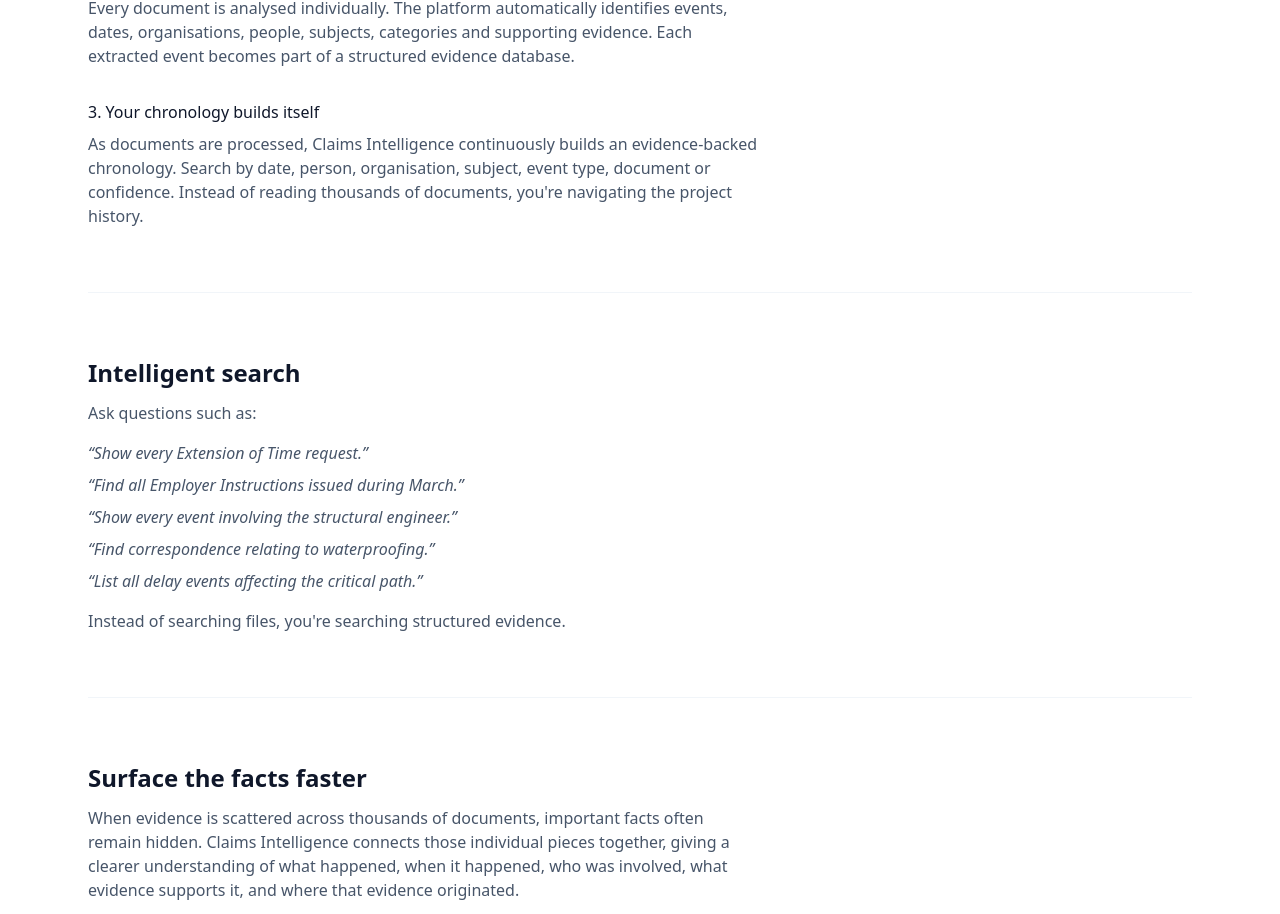
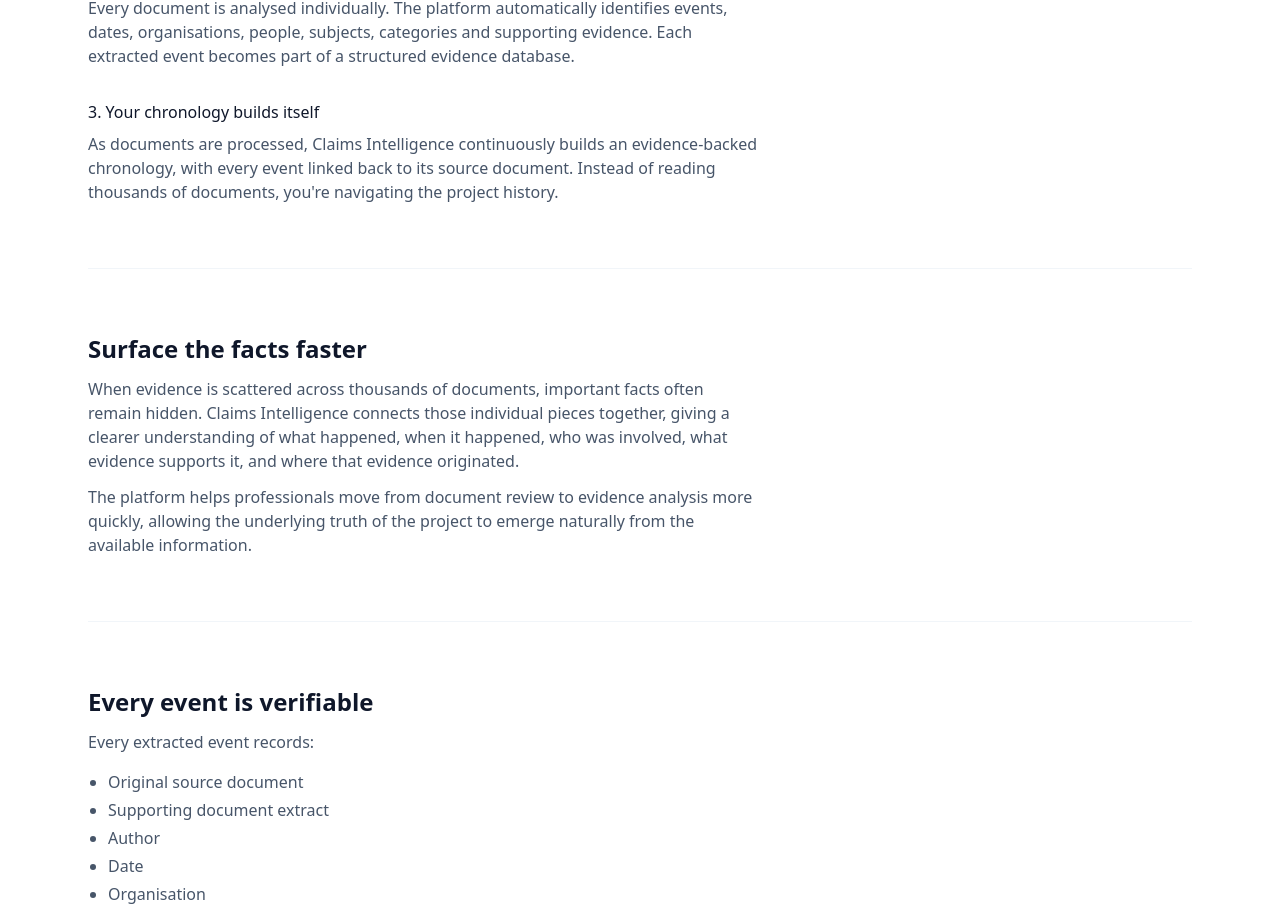
Before and after one commit to projectintell/project-intelligence, a Next.js app: page /claims-intelligence in a window 1280 px wide. Shown: the part 4520-5434 px from the top of the page. Built offline with nearby package versions, Linux system fonts and the light colour scheme; no server answers.

Commit message:
update1 180726

```diff
--- a/src/app/(marketing)/claims-intelligence/page.tsx
+++ b/src/app/(marketing)/claims-intelligence/page.tsx
@@ -32,14 +32,6 @@
     name: 'Expert Witnesses',
     blurb: 'Work from an organised, evidence-backed chronology with complete traceability.',
   },
-];
-
-const EXAMPLE_QUERIES = [
-  'Show every Extension of Time request.',
-  'Find all Employer Instructions issued during March.',
-  'Show every event involving the structural engineer.',
-  'Find correspondence relating to waterproofing.',
-  'List all delay events affecting the critical path.',
 ];
 
 export default function ClaimsIntelligencePage() {
@@ -287,27 +279,11 @@
           <p className="font-medium">3. Your chronology builds itself</p>
           <p className="mt-2 max-w-2xl text-slate-600">
             As documents are processed, Claims Intelligence continuously
-            builds an evidence-backed chronology. Search by date, person,
-            organisation, subject, event type, document or confidence.
-            Instead of reading thousands of documents, you&apos;re navigating
-            the project history.
+            builds an evidence-backed chronology, with every event linked
+            back to its source document. Instead of reading thousands of
+            documents, you&apos;re navigating the project history.
           </p>
         </div>
-      </section>
-
-      {/* Intelligent search */}
-      <section className="mt-16 border-t border-slate-100 pt-16">
-        <h2 className="text-2xl font-bold">Intelligent search</h2>
-        <p className="mt-3 max-w-2xl text-slate-600">Ask questions such as:</p>
-        <ul className="mt-4 space-y-2 text-slate-600">
-          {EXAMPLE_QUERIES.map((q) => (
-            <li key={q} className="italic">&ldquo;{q}&rdquo;</li>
-          ))}
-        </ul>
-        <p className="mt-4 max-w-2xl text-slate-600">
-          Instead of searching files, you&apos;re searching structured
-          evidence.
-        </p>
       </section>
 
       {/* Surface the facts faster */}
--- a/src/app/claim-score/api/process/route.ts
+++ b/src/app/claim-score/api/process/route.ts
@@ -4,9 +4,9 @@
 import { extractDocumentText } from '@/lib/text-extraction';
 import {
   listSubmissionFiles,
-  readSubmissionMeta,
   writeSubmissionResult,
 } from '@/lib/blob';
+import { checkSubmissionAccess } from '@/lib/claim-score-access';
 // redeploy trigger: force fresh build after transient Vercel infra failure
 import { dataverse } from '@/lib/dataverse';
 import { DATAVERSE_TABLES, PRODUCT_TAG, SOURCE_TAG, documentTypeForKind } from '@/lib/dataverse-schema';
@@ -69,9 +69,20 @@
     return NextResponse.json({ error: 'Missing submissionId or userQuestion' }, { status: 400 });
   }
 
-  // Step 1: submission + documents.
-  const [meta, caseResult, files] = await Promise.all([
-    readSubmissionMeta(submissionId),
+  // Security fix (2026-07-18): validates submissionId's format — closing off
+  // the OData-injection risk in the $filter string below, which previously
+  // took this value unvalidated straight from the request body — and
+  // confirms the signed-in session actually owns this submission (IDOR fix;
+  // see lib/claim-score-access.ts for both).
+  const access = await checkSubmissionAccess(submissionId);
+  if (!access.ok) {
+    return NextResponse.json({ error: access.error }, { status: access.status });
+  }
+  const meta = access.meta;
+
+  // Step 1: case record + documents. submissionId is confirmed well-formed
+  // by checkSubmissionAccess above, so it's safe to interpolate here.
+  const [caseResult, files] = await Promise.all([
     dataverse.list(
       DATAVERSE_TABLES.casesDev,
       `$filter=cr3ed_caseid eq '${submissionId}'`,
@@ -80,7 +91,7 @@
   ]);
 
   const caseRecord = caseResult.value[0];
-  if (!meta || !caseRecord?.cr3ed_casesdevid) {
+  if (!caseRecord?.cr3ed_casesdevid) {
     return NextResponse.json({ error: 'Submission not found — payment may not be confirmed yet' }, { status: 404 });
   }
   if (files.length === 0) {
--- a/src/app/claim-score/api/upload/route.ts
+++ b/src/app/claim-score/api/upload/route.ts
@@ -1,10 +1,21 @@
 import { NextRequest, NextResponse } from 'next/server';
 import { uploadSubmissionFile } from '@/lib/blob';
+import { checkSubmissionAccess } from '@/lib/claim-score-access';
 
 // Receives a document upload for a Claim Score submission and stores it
 // in Vercel Blob under the submission's folder. TODO: trigger the
 // extraction pipeline (lib/claude.ts) once both boxes (T&Cs +
 // correspondence) have at least one file.
+//
+// Security fix (2026-07-18): this route previously had no auth check of its
+// own (middleware.ts's matcher didn't cover /claim-score/api/*, and even
+// with that fixed, middleware only proves *a* subcontractor is signed in —
+// not that they own this specific submissionId). checkSubmissionAccess()
+// confirms both. `box` is also now checked against the two real values —
+// it was previously any client-supplied string, feeding straight into the
+// Blob storage path.
+const ALLOWED_BOXES = ['terms', 'correspondence'] as const;
+
 export async function POST(req: NextRequest) {
   const form = await req.formData();
   const file = form.get('file') as File | null;
@@ -15,6 +26,15 @@
     return NextResponse.json({ error: 'Missing file, submissionId or box' }, { status: 400 });
   }
 
+  if (!ALLOWED_BOXES.includes(box as (typeof ALLOWED_BOXES)[number])) {
+    return NextResponse.json({ error: 'Invalid box' }, { status: 400 });
+  }
+
+  const access = await checkSubmissionAccess(submissionId);
+  if (!access.ok) {
+    return NextResponse.json({ error: access.error }, { status: access.status });
+  }
+
   const blob = await uploadSubmissionFile(submissionId, box, file);
   return NextResponse.json({ url: blob.url });
 }
--- a/src/app/claim-score/results/[submissionId]/page.tsx
+++ b/src/app/claim-score/results/[submissionId]/page.tsx
@@ -1,15 +1,27 @@
+import { notFound } from 'next/navigation';
 import { readSubmissionResult } from '@/lib/blob';
+import { checkSubmissionAccess } from '@/lib/claim-score-access';
 
 // Results page — by the time a subcontractor lands here (redirected from
 // the upload page only after /claim-score/api/process has already
 // completed synchronously), result.json should already exist in Blob.
 // See build-decisions.md "Document processing pipeline" for why scoring
 // is synchronous rather than a background job for now.
+//
+// Security fix (2026-07-18): middleware.ts only confirms *a* subcontractor
+// session is signed in, not that it's the one this submission belongs to —
+// without this check, any paying customer could read any other customer's
+// confidential results by editing the ID in the URL (IDOR). 404s rather
+// than a permission error, same as the dashboard's case-access pattern, so
+// a disallowed ID doesn't confirm it exists.
 export default async function ClaimScoreResultsPage({
   params,
 }: {
   params: { submissionId: string };
 }) {
+  const access = await checkSubmissionAccess(params.submissionId);
+  if (!access.ok) notFound();
+
   const result = await readSubmissionResult(params.submissionId);
 
   return (
--- a/src/lib/blob.ts
+++ b/src/lib/blob.ts
@@ -23,12 +23,21 @@
     return { Authorization: `Bearer ${process.env.BLOB_READ_WRITE_TOKEN}` };
 }
 
+// Security fix (2026-07-18): strip path separators and leading dots from
+// the client-supplied filename before it becomes part of the Blob storage
+// path — a crafted name like "../../other-id/terms/x.pdf" shouldn't be able
+// to influence where the file actually lands.
+function sanitizeFilename(name: string): string {
+    const stripped = name.replace(/[/\\]/g, '_').replace(/^\.+/, '');
+    return stripped || 'file';
+}
+
 export async function uploadSubmissionFile(
     submissionId: string,
     box: string,
     file: File,
   ) {
-    return put(`claim-score/${submissionId}/${box}/${file.name}`, file, {
+    return put(`claim-score/${submissionId}/${box}/${sanitizeFilename(file.name)}`, file, {
           access: 'private',
           addRandomSuffix: true,
     });
--- /dev/null
+++ b/src/lib/claim-score-access.ts
@@ -0,0 +1,63 @@
+import { getSessionUser } from '@/lib/auth';
+import { readSubmissionMeta, type SubmissionMeta } from '@/lib/blob';
+
+// Security fix (2026-07-18). Two problems this closes at once:
+//
+// 1. IDOR: middleware.ts only checks that a caller has *some* valid
+//    subcontractor session — not that it's the *right* one for the specific
+//    submissionId being requested. Without this check, any customer who has
+//    ever bought one Claim Score could view/upload/reprocess any other
+//    customer's confidential submission just by changing the submissionId in
+//    the URL or request body. This ties access to the email the submission
+//    was actually paid under (Stripe's customer_details.email, written to
+//    Blob meta.json by the webhook), matched against the signed-in session's
+//    email (proven by clicking a magic link sent to that inbox).
+//
+// 2. Injection/path safety: submissionId is the Stripe Checkout Session ID,
+//    and was previously used unvalidated in a raw Dataverse OData `$filter`
+//    string (process/route.ts) and as a Vercel Blob storage path segment
+//    (blob.ts). Validating its format up front, before it touches either
+//    system, closes off both an OData-injection-style attack and any
+//    weirdness from a crafted path-like string.
+const SUBMISSION_ID_PATTERN = /^cs_(test|live)_[A-Za-z0-9]+$/;
+
+export function isValidSubmissionId(submissionId: string | null | undefined): submissionId is string {
+  return !!submissionId && SUBMISSION_ID_PATTERN.test(submissionId);
+}
+
+export type SubmissionAccessResult =
+  | { ok: true; meta: SubmissionMeta }
+  | { ok: false; status: 401 | 404; error: string };
+
+/**
+ * Confirms the currently signed-in subcontractor session is allowed to
+ * access the given submissionId. Use in every Claim Score API route and
+ * page that takes a submissionId from the URL or request body.
+ */
+export async function checkSubmissionAccess(
+  submissionId: string | null | undefined,
+): Promise<SubmissionAccessResult> {
+  // Same "not found" message for a malformed ID and a mismatched owner
+  // (below) — deliberately not distinguishing "doesn't exist" from "exists
+  // but isn't yours" to a caller who isn't authorized either way.
+  if (!isValidSubmissionId(submissionId)) {
+    return { ok: false, status: 404, error: 'Submission not found' };
+  }
+
+  const session = await getSessionUser();
+  const sessionEmail = session?.user?.email?.toLowerCase();
+  if (!sessionEmail) {
+    return { ok: false, status: 401, error: 'Unauthorized — please sign in.' };
+  }
+
+  const meta = await readSubmissionMeta(submissionId);
+  if (!meta) {
+    return { ok: false, status: 404, error: 'Submission not found' };
+  }
+
+  if (meta.contactEmail.toLowerCase() !== sessionEmail) {
+    return { ok: false, status: 404, error: 'Submission not found' };
+  }
+
+  return { ok: true, meta };
+}
--- a/src/lib/pricing.ts
+++ b/src/lib/pricing.ts
@@ -6,13 +6,14 @@
 // objects in the test-mode sandbox (Tim set these up directly in Stripe,
 // session 1; pulled and wired in session 8 — see handoff-notes.md).
 // checkout/route.ts uses these when present and falls back to inline
-// price_data otherwise, which is currently only Snapshot's consultant
-// price: the Stripe object for it (price_1Tqx8XJoFoQljCXrGbazrRgt) was
-// found in session 8 to be wrongly configured as a recurring monthly
-// subscription instead of one-time — Stripe rejects recurring prices in
-// a one-time 'payment' mode Checkout Session. Tim is creating a
-// corrected one-time £67 price in Stripe test mode; swap the ID in below
-// once it exists and remove this comment.
+// price_data otherwise.
+//
+// Session 8 found Snapshot's consultant price (price_1Tqx8XJoFoQljCXrGbazrRgt)
+// wrongly configured as a recurring monthly subscription instead of
+// one-time. Session 10: Tim confirmed the fix and passed this same price
+// ID back — re-verified live in the Stripe test dashboard before wiring it
+// in (per the standing rule not to trust a Price object's config without
+// checking): Interval now correctly shows "One-time", £67.00. Safe to use.
 export const CLAIM_SCORE_TIERS = [
   {
     id: 'snapshot',
@@ -22,7 +23,7 @@
     price: 79,
     withConsultant: 67,
     stripePriceId: 'price_1Tqx8XJoFoQljCXr7ZbjriLv',
-    stripePriceIdConsultant: null as string | null, // pending fix, see comment above
+    stripePriceIdConsultant: 'price_1Tqx8XJoFoQljCXrGbazrRgt' as string | null,
   },
   {
     id: 'standard',
```
Also changed, not shown: src/app/claim-score/api/checkout/route.ts (+4 -5 lines), src/middleware.ts (+26 -3 lines).
